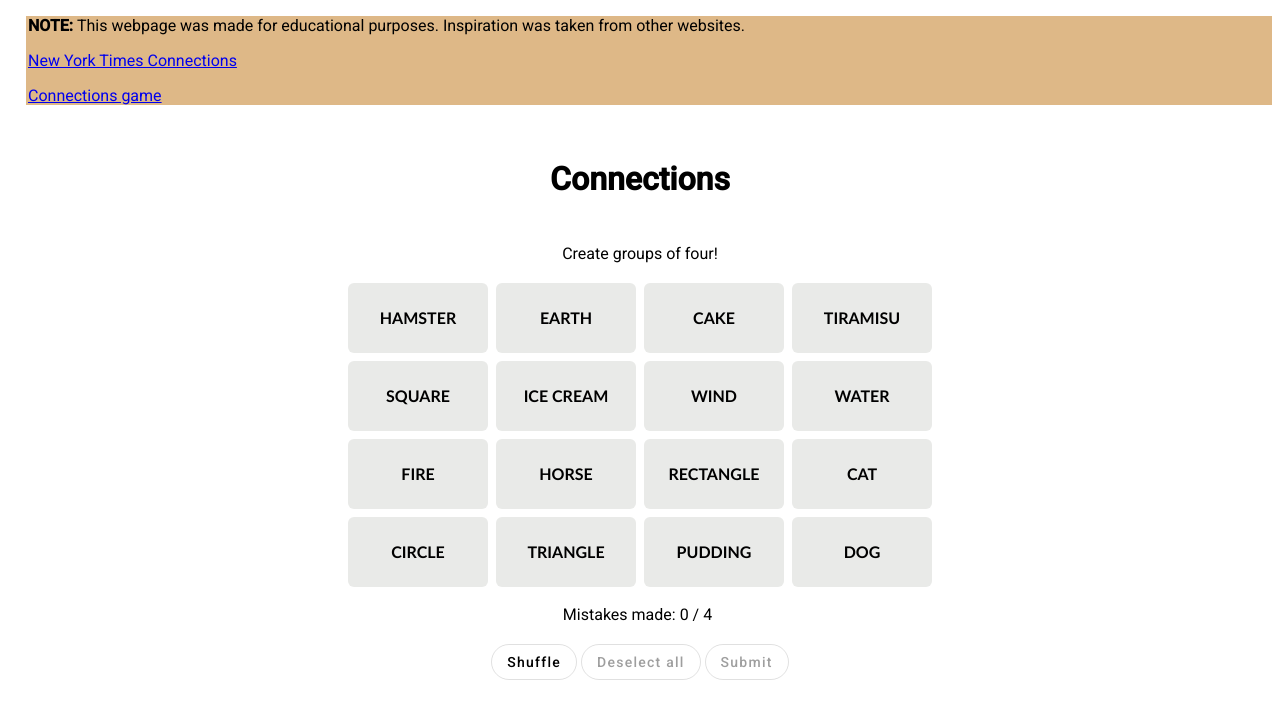
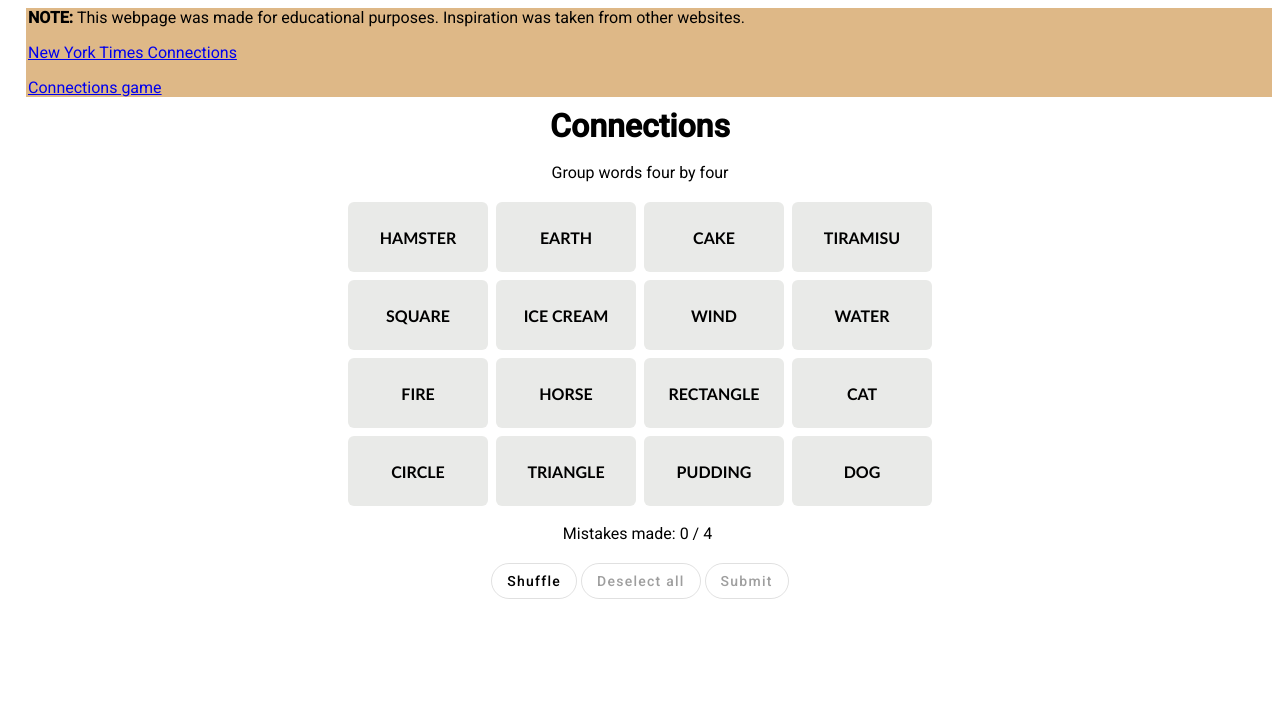
Before and after one commit to emmiberge/word-game-2.0, an Angular app: page / in a window 1280 px wide. Shown: the top 718 px of the page. Built offline with nearby package versions, Linux system fonts and the light colour scheme.

Commit message:
smaller height

```diff
--- a/src/app/app.component.css
+++ b/src/app/app.component.css
@@ -12,7 +12,10 @@
     background-color: burlywood;
 }
 
-
+h1{
+    margin-bottom: 0;
+    margin-top: 0;
+}
 
 h5{
     font-size: medium;
@@ -30,7 +33,6 @@ h5{
 }
 
 .title{
-    padding-top: 24px;
     padding-bottom: 6px;
     display: flex;
     align-items: center;
--- a/src/app/app.component.html
+++ b/src/app/app.component.html
@@ -1,5 +1,5 @@
 <div class = "disclaimer">
-  <p> <span style="font-weight: bold;">NOTE: </span> This webpage was made for educational purposes. Inspiration was taken from other websites.</p>
+  <p style="margin-top: 0;"> <span style="font-weight: bold;">NOTE: </span> This webpage was made for educational purposes. Inspiration was taken from other websites.</p>
   <a href="https://www.nytimes.com/games/connections">New York Times Connections</a>
   <p></p>
   <a href="https://connectionsgame.org/">Connections game</a>
@@ -8,11 +8,8 @@
   <div class="title">
     <h1>Connections</h1>
   </div>
-
-
-
   <div class="inner-container">
-    <h5 style="margin-bottom: 10px; margin-top: 18px;">Create groups of four!</h5>
+    <h5 style="margin-bottom: 10px; margin-top: 12px;">Group words four by four</h5>
     <div style="display: flex; flex-direction: column; align-items: center;">
       <app-grid (taskNameEvent) = 'receiveGameEvent($event)'></app-grid>
     </div>
--- a/src/components/tile/tile.component.css
+++ b/src/components/tile/tile.component.css
@@ -10,6 +10,7 @@
     align-items: center;
     justify-content: center;
     display: flex;
+    user-select: none;
 
 }
 
```
